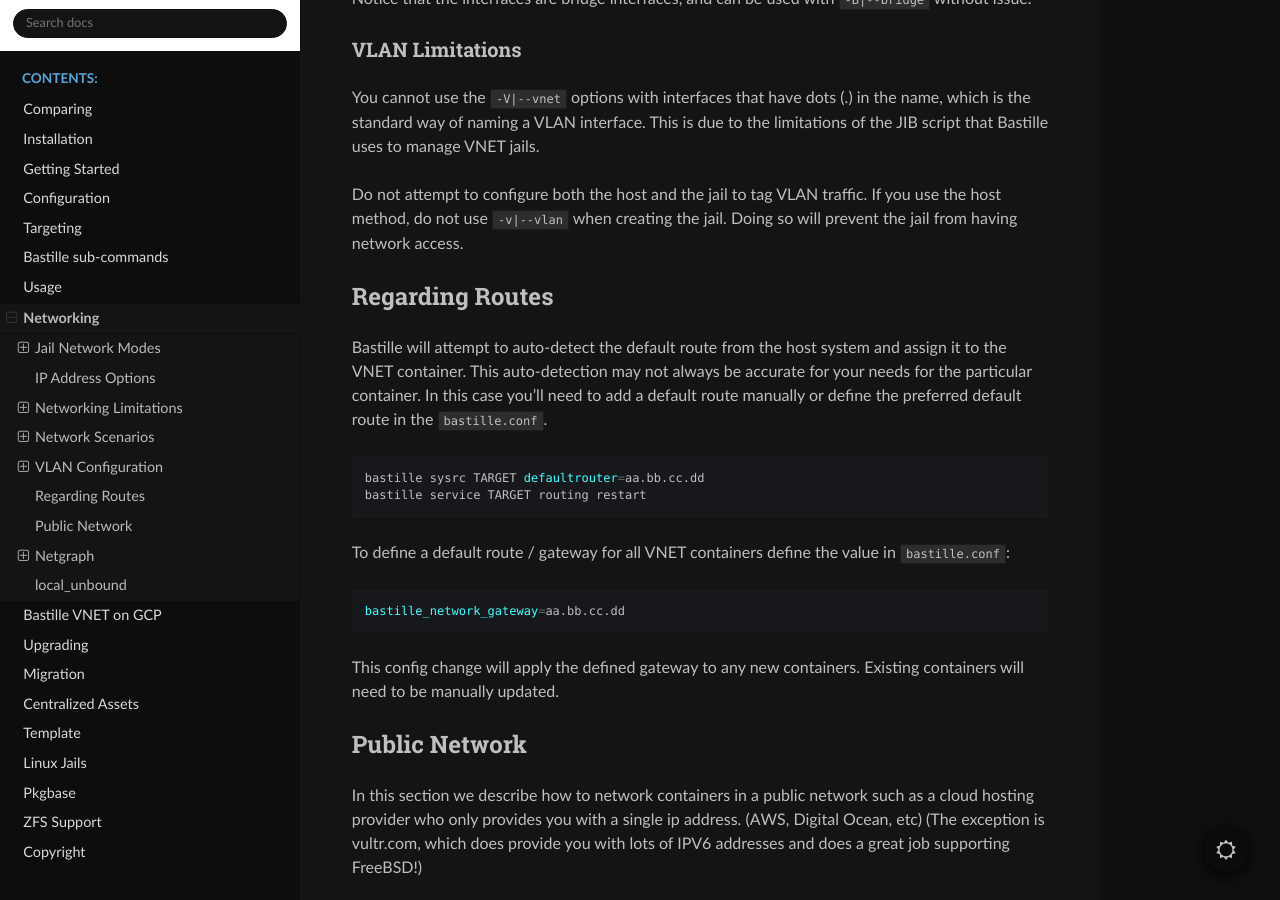
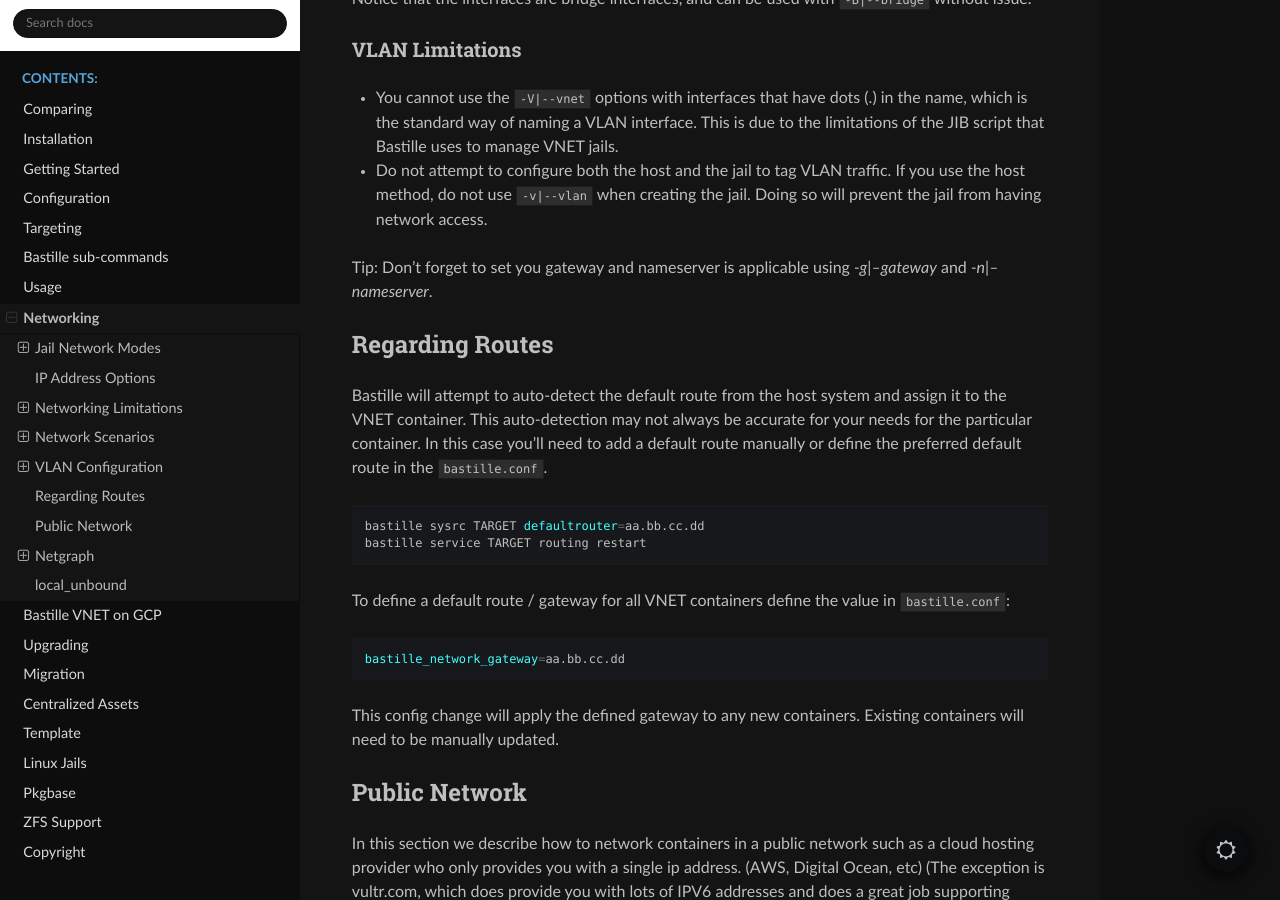
Before and after one commit to BastilleBSD/bastille, a Sphinx documentation site: the page built from docs/chapters/networking.rst, in a window 1280 px wide and 900 px high, scrolled down 8359 px. Built offline with Sphinx 7.4.7 and the Read the Docs theme 3.1.0, drawn with Linux system fonts in a browser that asks for light colours.

Commit message:
docs: networking: add tip (gateway,nameserver)

```diff
--- a/docs/chapters/networking.rst
+++ b/docs/chapters/networking.rst
@@ -452,13 +452,16 @@ without issue.
 VLAN Limitations
 ^^^^^^^^^^^^^^^^
 
-You cannot use the ``-V|--vnet`` options with interfaces that have dots (.) in the
-name, which is the standard way of naming a VLAN interface. This is due to the
-limitations of the JIB script that Bastille uses to manage VNET jails.
+* You cannot use the ``-V|--vnet`` options with interfaces that have dots (.) in the
+  name, which is the standard way of naming a VLAN interface. This is due to the
+  limitations of the JIB script that Bastille uses to manage VNET jails.
 
-Do not attempt to configure both the host and the jail to tag VLAN traffic.
-If you use the host method, do not use ``-v|--vlan`` when creating the jail.
-Doing so will prevent the jail from having network access.
+* Do not attempt to configure both the host and the jail to tag VLAN traffic.
+  If you use the host method, do not use ``-v|--vlan`` when creating the jail.
+  Doing so will prevent the jail from having network access.
+
+Tip: Don't forget to set you gateway and nameserver is applicable
+using `-g|--gateway` and `-n|--nameserver`.
 
 Regarding Routes
 ----------------
```
